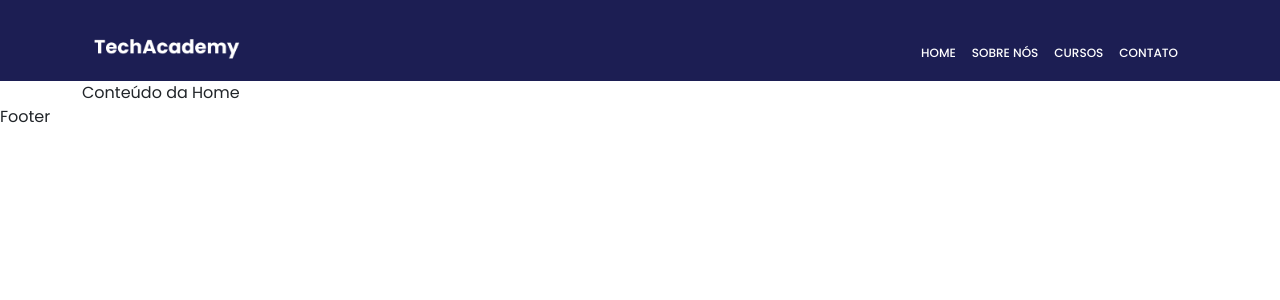
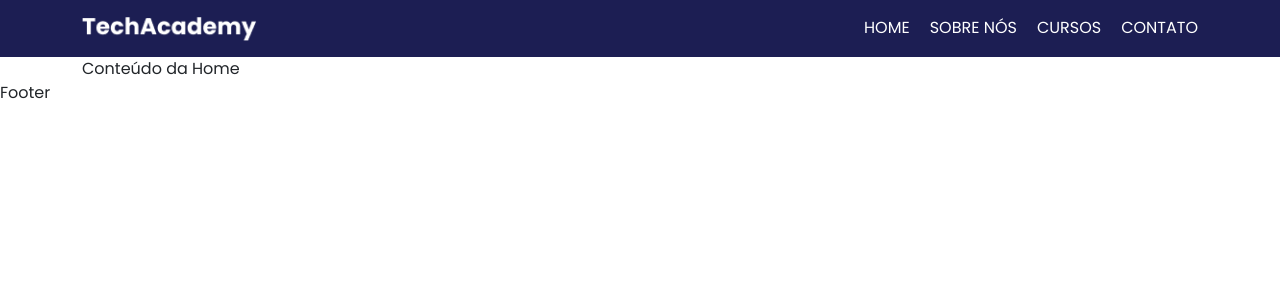
Before and after one commit to joaojuniorbr/techmanager-academy, a React (Vite) app: page / in a window 1280 px wide. Shown: the top 300 px of the page. Built offline with nearby package versions, Linux system fonts and the light colour scheme.

Commit message:
Heade-main pronto, conforme solicitações!

```diff
--- a/index.html
+++ b/index.html
@@ -12,6 +12,10 @@
 			href="https://fonts.googleapis.com/css2?family=Poppins:ital,wght@0,100;0,200;0,300;0,400;0,500;0,600;0,700;0,800;0,900;1,100;1,200;1,300;1,400;1,500;1,600;1,700;1,800;1,900&display=swap"
 			rel="stylesheet"
 		/>
+		<link
+		href="https://cdn.jsdelivr.net/npm/remixicon@4.5.0/fonts/remixicon.css"
+		rel="stylesheet"
+		/>
 	</head>
 	<body>
 		<div id="root"></div>
--- a/src/@components/Header/Header.css
+++ b/src/@components/Header/Header.css
@@ -1,24 +1,36 @@
 .header{
-    background-color: #1c1e53;
+    background-color: var(--color-primary);
+    padding: 1rem 0;
 }
-.navbar-nav >li > a{
-    color: #ffffff;
-    font-size: 12px;
-    font-weight: 500;
-    line-height: 24px;
+
+.logo img{
+    height: 24px;
+}
+
+.navigation{
+    display: flex;
+    justify-content: end;
+    gap: 20px;
+    color: var(--color-white);
+}
+
+.navigation a{
+    cursor: pointer;
+    color: var(--color-white);
     text-decoration: none;
 }
-.navbar-nav > li > a:hover{
-    color: #ffffff;
+
+.navigation a:hover{
+    color: var(--color-secondary);
 }
-.navbar{
-    padding-top: 33px;
+
+.button-mobile{
+    color: var(--color-white);
+    font-size: 18px;
+    border: var(--color-white) 1px solid;
+    width: 36px;
+    height: 36px;
+    border-radius: 4px;
+    justify-content: center;
+    align-items: center;
 }
-.navbar-toggler span{
-    display: block;
-    width: 22px;
-    height: 2px;
-    background-color: #ffffff;
-    margin: 7px 0;
-    border-radius: 2px;
-}
--- a/src/@components/Header/Header.tsx
+++ b/src/@components/Header/Header.tsx
@@ -1,48 +1,27 @@
 import './Header.css';
 
+export const Header = () => (<header className="header">
+	<div className="container">
+		<nav className='row align-items-center'>
+			<div className="col">
+				<div className='logo'>
+					<a href="#">
+						<img src='./TechAcademy.png'/>
+					</a>
+				</div>
+			</div>
+			<div className="col-auto">
+				<div className="navigation d-none d-md-flex">
+					<a href='#'>HOME</a>
+					<a href='#'>SOBRE NÓS</a>
+					<a href='#'>CURSOS</a>
+					<a href='#'>CONTATO</a>
+				</div>
 
-export const Header = () => {
-	return <header className='header'>
-		<div className='container'>
-			<nav className='navbar navbar-expand-md'>
-				<div className='container-fluid d-flex justify-content-between align-itens-center'>
-					<a className='navbar-brand mx-auto order-0'href='#'>
-						<img src='/TechAcademy.png' alt='Logo' className='d-inline-block align-text-top'style={{height: '20px'}}/>
-					</a>
-					  <button
-              className="navbar-toggler order-1"
-              type="button"
-              data-bs-toggle="collapse"
-              data-bs-target="#navbarNav"
-              aria-controls="navbarNav"
-              aria-expanded="false"
-              aria-label="Toggle navigation"
-			  style={{
-				backgroundColor:'transparent',border:'none'
-			  }}
-            >
-             <span></span>
-			 <span></span>
-			 <span></span>
-            </button>
-					<div className='collapse navbar-collapse order-2' id="navbarNav">
-						<ul className='navbar-nav ms-auto'>
-							<li className='nav-item active' aria-current="page">
-								<a className='nav-link' href='#'>HOME</a>
-							</li>
-							<li className='nav-item'>
-								<a className='nav-link' href='#'>SOBRE NÓS</a>
-							</li>
-							<li className='nav-item'>
-								<a className='nav-link' href='#'>CURSOS</a>
-							</li>
-							<li className='nav-item'>
-								<a className='nav-link' href='#'>CONTATO</a>
-							</li>
-						</ul>
-					</div>
+				<div className="button-mobile d-flex d-md-none" >
+					<i className="ri-menu-line"></i>
 				</div>
-			</nav>
-		</div>
-	</header>;
-};
+			</div>
+		</nav>
+	</div>
+</header>);
```
